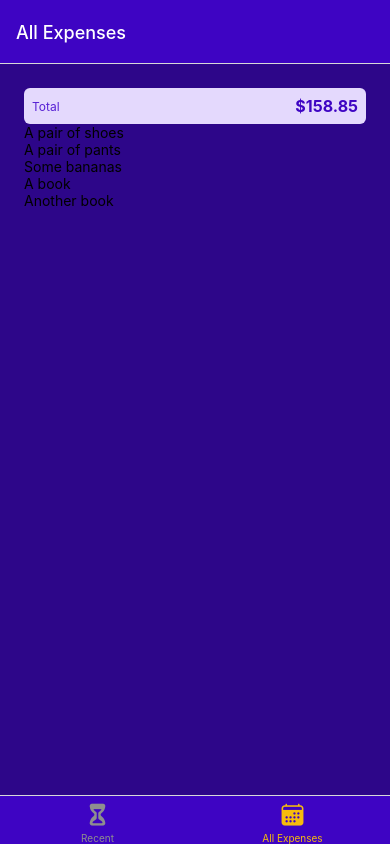
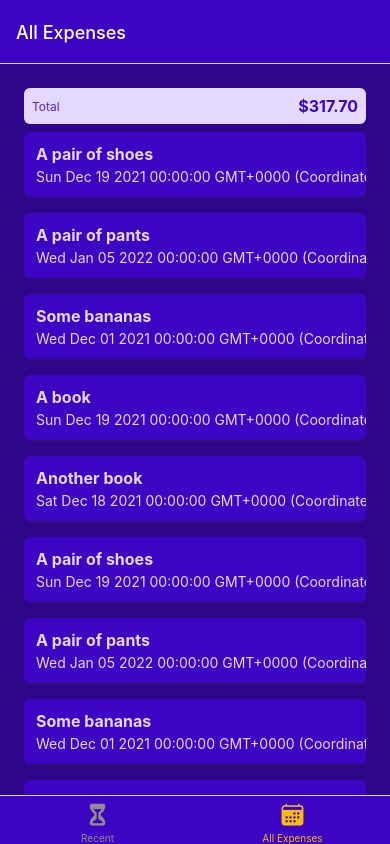
Before and after one commit to AldonIsenberg11/expense-tracker-react-native, a React Native app: screen /AllExpenses in a window 390 px wide. Built offline with nearby package versions, Linux system fonts and the light colour scheme.

Commit message:
improve Expense List items

```diff
--- /dev/null
+++ b/components/ExpensesOutput/ExpenseItem.js
@@ -0,0 +1,56 @@
+import { Pressable, StyleSheet, View, Text } from "react-native"
+import { GlobalStyles } from "../../constants/styles"
+
+function ExpenseItem({description, amount, date}) {
+    return (
+        <Pressable>
+            <View style={styles.expenseItem}>
+                <View>
+                    <Text style={[styles.textBase, styles.description]}>{description}</Text>
+                    <Text style={styles.textBase}>{date.toString()}</Text>
+                </View>
+                <View style={styles.amountContainer}>
+                    <Text style={styles.amount}>{amount}</Text>
+                </View>
+            </View>
+        </Pressable>
+    )
+}
+
+export default ExpenseItem
+
+const styles = StyleSheet.create({
+    expenseItem: {
+        padding: 12,
+        marginVertical: 8,
+        backgroundColor: GlobalStyles.colors.primary500,
+        flexDirection: 'row',
+        justifyContent: 'space-between',
+        borderRadius: 6,
+        elevation: 3,
+        shadowColor: GlobalStyles.colors.gray500,
+        shadowRadius: 4,
+        shadowOffset: { width: 1, height: 1},
+        shadowOpacity: 0.4,
+    },
+    textBase: {
+        color: GlobalStyles.colors.primary50,
+    },
+    description: {
+        fontSize: 16,
+        marginBottom: 4,
+        fontWeight: 'bold',
+    },
+    amountContainer: {
+        paddingHorizontal: 12,
+        paddingVertical: 4,
+        backgroundColor: 'white',
+        justifyContent: 'center',
+        alignItems: 'center',
+        borderRadius: 4,
+    },
+    amount: {
+        color: GlobalStyles.colors.primary500,
+        fontWeight: 'bold',
+    },
+})
--- a/components/ExpensesOutput/ExpensesList.js
+++ b/components/ExpensesOutput/ExpensesList.js
@@ -1,9 +1,10 @@
 import { FlatList, StyleSheet, Text } from "react-native";
+import ExpenseItem from "./ExpenseItem";
 
 function ExpensesList({expenses}) {
     function renderExpenseItem(itemData) {
         return (
-            <Text>{itemData.item.description}</Text>
+            <ExpenseItem {...itemData.item} />
         )
     }
 
--- a/components/ExpensesOutput/ExpensesOutput.js
+++ b/components/ExpensesOutput/ExpensesOutput.js
@@ -29,6 +29,31 @@
         description: 'Another book',
         amount: 18.59,
         date: new Date('2021-12-18')
+    },{
+        id: 'e6',
+        description: 'A pair of shoes',
+        amount: 59.99,
+        date: new Date('2021-12-19')
+    }, {
+        id: 'e7',
+        description: 'A pair of pants',
+        amount: 59.29,
+        date: new Date('2022-01-05')
+    }, {
+        id: 'e8',
+        description: 'Some bananas',
+        amount: 5.99,
+        date: new Date('2021-12-01')
+    }, {
+        id: 'e9',
+        description: 'A book',
+        amount: 14.99,
+        date: new Date('2021-12-19')
+    }, {
+        id: 'e10',
+        description: 'Another book',
+        amount: 18.59,
+        date: new Date('2021-12-18')
     },
 ]
 
@@ -49,7 +74,9 @@
 const styles = StyleSheet.create({
     container: {
         flex: 1,
-        padding: 24,
+        paddingHorizontal: 24,
+        paddingTop: 24,
+        paddingBottom: 0,
         backgroundColor: GlobalStyles.colors.primary700,
     },
 });
```
